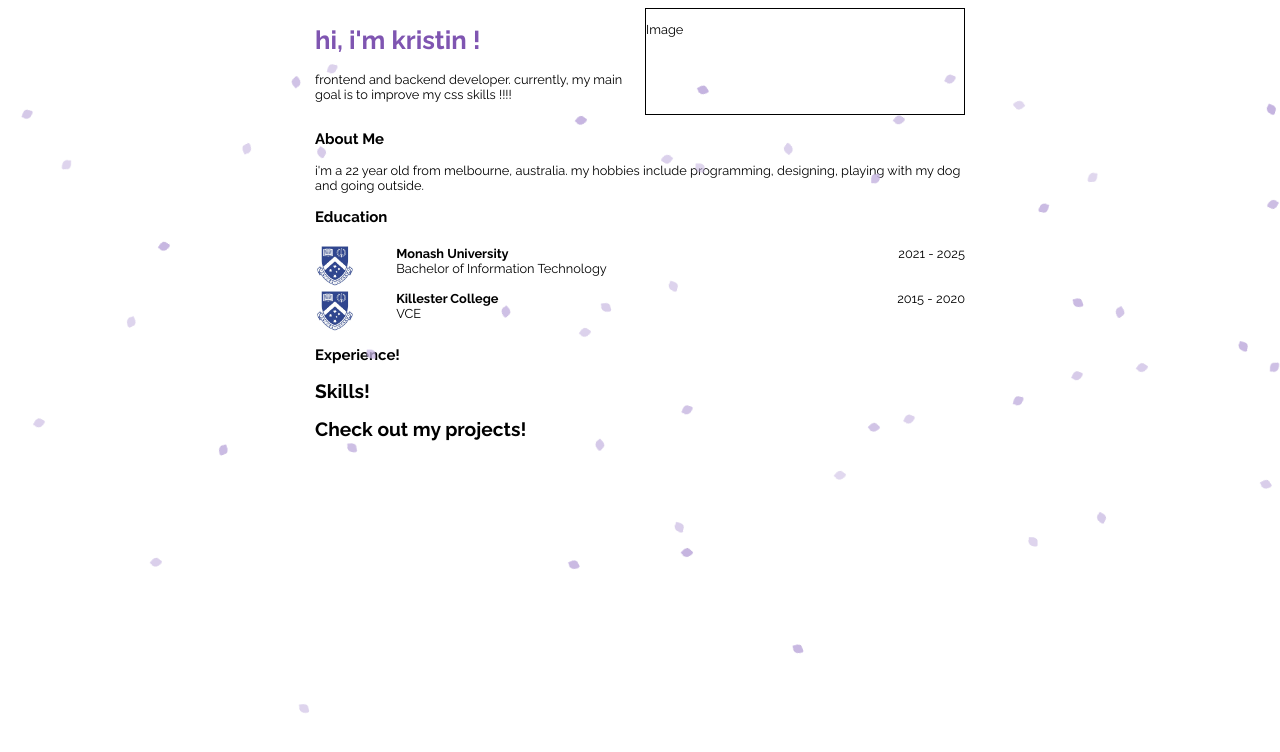
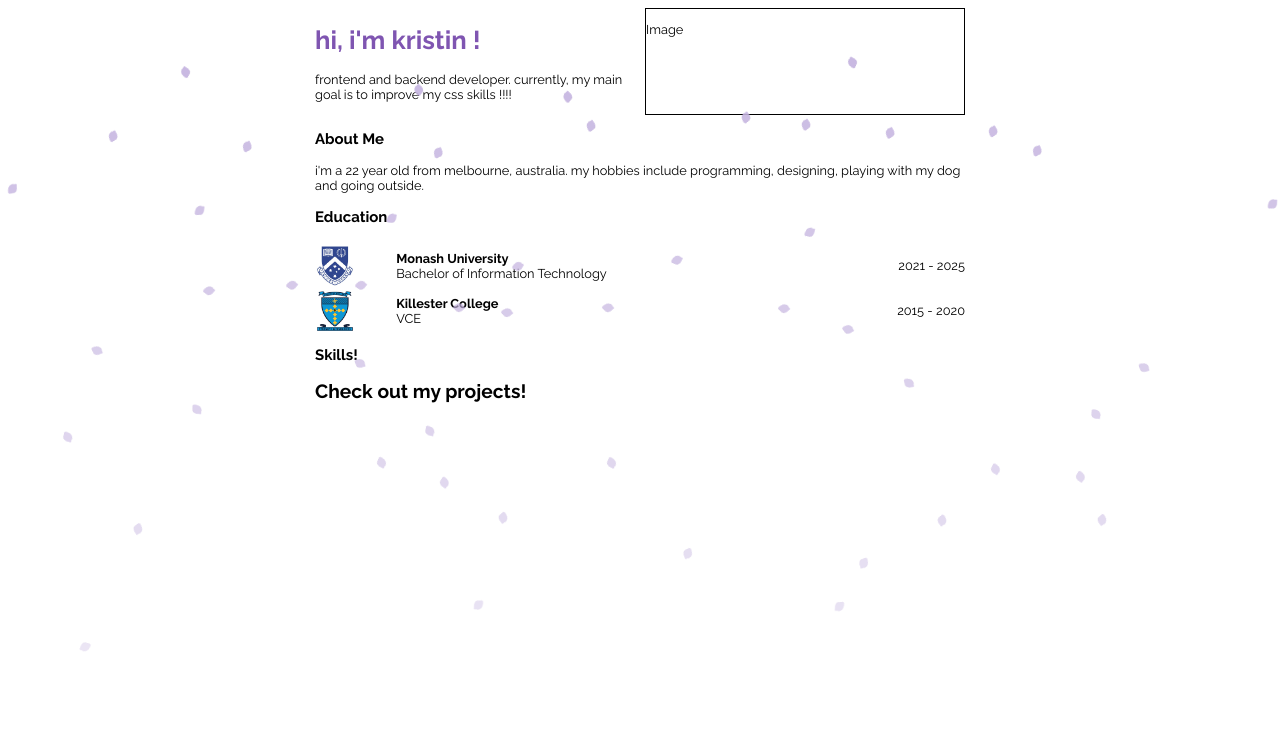
Before and after one commit to kristindo/Personal-Website, a React (Create React App) app in the folder frontend/: page / in a window 1280 px wide. Shown: the top 752 px of the page. Built offline with nearby package versions, Linux system fonts and the light colour scheme.

Commit message:
Fixed text alignment for education

```diff
--- a/frontend/src/App.js
+++ b/frontend/src/App.js
@@ -43,7 +43,7 @@ function App() {
         date="2021 - 2025" />
               <div>
         <Education
-        logo="MonashLogo.jpg"
+        logo="killester-college-favicon.png"
         university="Killester College"
         degree="VCE"
         date="2015 - 2020" />
--- a/frontend/src/components/Education/Education.js
+++ b/frontend/src/components/Education/Education.js
@@ -5,21 +5,20 @@ import styles from './Education.module.css';
  *  - Includes props for logo, university, degree, date so that education can be added
  *  without having to create new divs.
  */
-function Education({logo, university, degree, date}) {
+function Education({ logo, university, degree, date }) {
   return (
     <div>
       <div className={styles.education}>
+        <div className={styles.degree}>
 
-        <div className={styles.degree}>
-          <img className = {styles.logo} src={logo} alt="Logo"/>
+          <img className={styles.logo} src={logo} alt="Logo" />
           <div>
-            <p className = {styles.university}>{university}</p>
+            <p className={styles.university}>{university}</p>
             <p>{degree}</p>
           </div>
 
-        <p className={styles.date}>{date}</p>
+          <p className={styles.date}>{date}</p>
         </div>
-
       </div>
     </div>
   );
--- a/frontend/src/components/Education/Education.module.css
+++ b/frontend/src/components/Education/Education.module.css
@@ -1,6 +1,7 @@
 
 .education p {
     margin: 0;
+
 }
 
 .degree {
@@ -8,10 +9,13 @@
   grid-template-columns: 1fr 5fr 2fr;
   gap: 0;
   padding-top: 5px;
+     align-items: center;
 }
 
 .degree p {
     margin: 0;
+
+
 
 }
 
--- a/frontend/src/components/Experience/Experience.js
+++ b/frontend/src/components/Experience/Experience.js
@@ -1,10 +1,12 @@
 import react from 'react';
 import styles from './Experience.module.css';
 
-function Experience() {
+function Experience({company, project, date}) {
   return (
     <div>
-      <h3>Experience!</h3>
+      <div>
+        <div className={styles.company}></div>
+      </div>
     </div>
   );
 }
--- a/frontend/src/components/Sakura/Sakura.js
+++ b/frontend/src/components/Sakura/Sakura.js
@@ -13,17 +13,33 @@ function Sakura() {
   petal.src = '/petal.png';
   petal.alt = 'Sakura Petal';
   petal.classList.add(styles.petal);
+
+  // Randomize initial horizontal position
   petal.style.left = `${Math.random() * 100}vw`;
-      petal.style.animationDuration = `${Math.random() * 5 + 5}s`; // Random duration between 5s and 10s
+
+  // Randomize animation properties
+  petal.style.animationDuration = `${Math.random() * 5 + 5}s`; // Between 5s and 10s
   petal.style.animationDelay = `${Math.random() * 5}s`; // Random delay
-      petal.style.opacity = Math.random() * 0.5 + 0.5; // Random opacity between 0.5 and 1
-      petal.style.transform = `rotate(${Math.random() * 360}deg)`; // Random initial rotation
+  petal.style.opacity = Math.random() * 0.5 + 0.5; // Between 0.5 and 1
+  petal.style.visibility = 'hidden'; // Initially hidden
+
+  // Apply initial transform for rotation and scale
+  const scale = Math.random() * 0.5 + 0.75;
+  const rotation = Math.random() * 360;
+  petal.style.transform = `rotate(${rotation}deg) scale(${scale})`;
+
   container.appendChild(petal);
+
+  // Set visibility to visible at the start of the animation
+  petal.addEventListener('animationstart', () => {
+    petal.style.visibility = 'visible';
+  });
 
   petal.addEventListener('animationend', () => {
     petal.remove();
   });
 };
+
 
     // Create initial petals
     for (let i = 0; i < numberOfPetals; i++) {
--- a/frontend/src/components/Sakura/Sakura.module.css
+++ b/frontend/src/components/Sakura/Sakura.module.css
@@ -17,11 +17,16 @@
   background-size: contain;
   background-repeat: no-repeat;
   opacity: 0.7;
-  animation: fall linear infinite;
+  animation: fall 12s linear infinite;
+    visibility: hidden;
 }
-
 @keyframes fall {
-  to {
+  0% {
+    transform: translateY(0) rotate(0deg);
+    opacity: 1;
+  }
+  100% {
     transform: translateY(100vh) rotate(360deg);
+    opacity: 0.2;
   }
 }
--- a/frontend/src/components/Skills/Skills.js
+++ b/frontend/src/components/Skills/Skills.js
@@ -4,7 +4,7 @@ import styles from './Skills.module.css';
 function Skills() {
   return (
     <div>
-      <h2>Skills!</h2>
+      <h3>Skills!</h3>
     </div>
   );
 }
```
Also changed, not shown: frontend/public/killester-college-favicon.png (added). Lines whose indentation alone changed are shown as unchanged.
